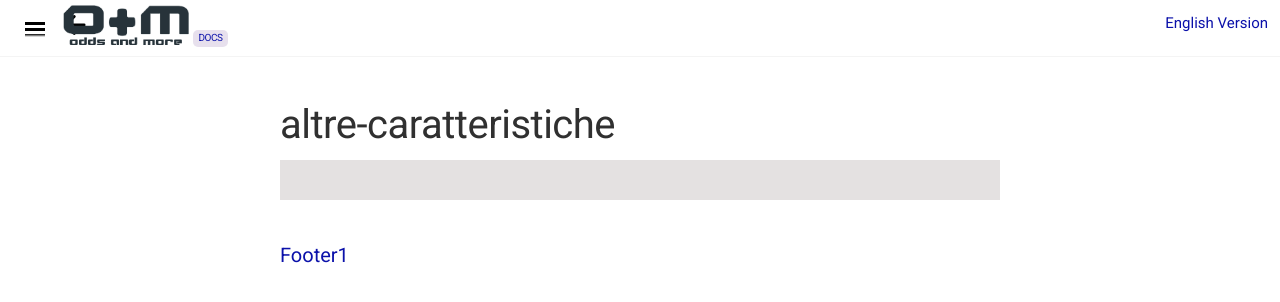
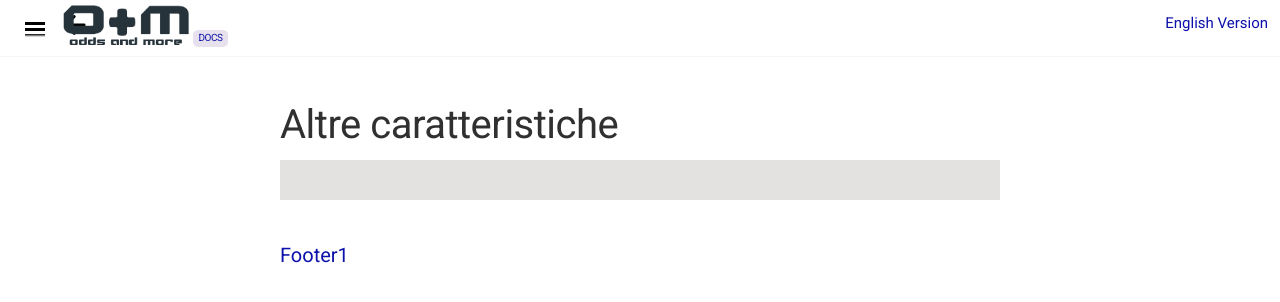
Before and after one commit to docsforodds/docs, a Jekyll site: the page built from docs/it/altre-caratteristiche/index.md, in a window 1280 px wide. Shown: the top 302 px of the page. Built offline with Jekyll 4.4.1, drawn with Linux system fonts in a browser that asks for light colours; nearby versions of some CDN libraries.

```diff
--- a/docs/it/altre-caratteristiche/index.md
+++ b/docs/it/altre-caratteristiche/index.md
@@ -1,6 +1,6 @@
 ---
 layout: it
-title: altre-caratteristiche
+title: Altre caratteristiche
 sort: 7
 category: main
 icon: far fa-plus-square
```
